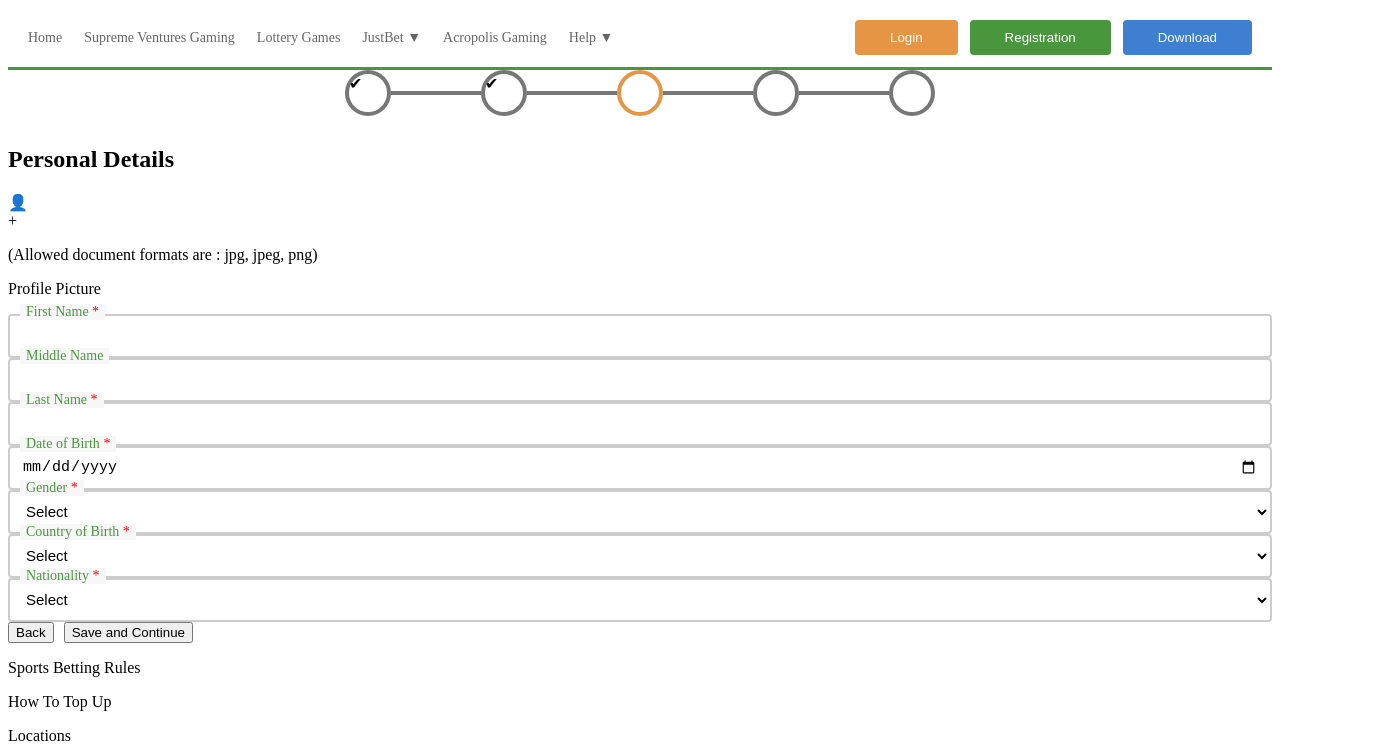
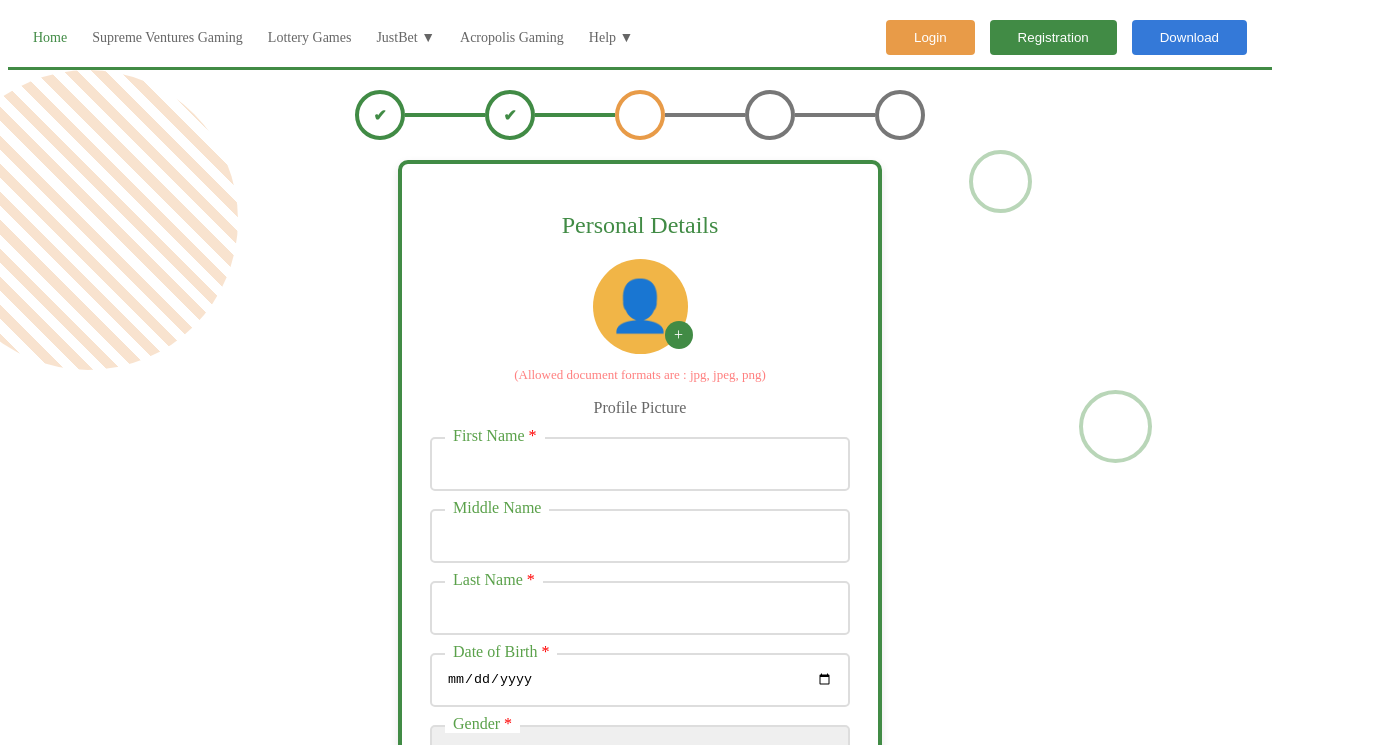
Before and after one commit to mohityadav72065/Gaming-website-using-angular, an Angular app: page /personal in a window 1280 px wide. Shown: the top 745 px of the page, 1392 px wide, since content can reach past the window. Built offline with nearby package versions, Linux system fonts and the light colour scheme.

Commit message:
fixed personal page css mismatch issue

```diff
--- a/src/app/pages/personal/personal.css
+++ b/src/app/pages/personal/personal.css
@@ -5,22 +5,21 @@ body{
     overflow-x:hidden;
   }
 
-/* NAVBAR */
   nav{
     display:flex;
     justify-content:space-between;
     align-items:center;
-  padding:12px 20px;
     background:white;
-  border-bottom:3px solid #4a963f;
+    padding:12px 25px;
+    border-bottom:3px solid #418b45;
   }
 
   nav ul{
     display:flex;
-  gap:22px;
     list-style:none;
+    gap:25px;
+    margin:0;
     padding:0;
-  margin:0;
   }
 
   nav ul li{
@@ -30,238 +29,265 @@ nav ul li{
 
   nav ul li a{
     text-decoration:none;
-  color:#666;
-}
-
-nav ul li a:hover{
-  color:#4a963f;
+    color:#418b45;
   }
 
   .btns{
     display:flex;
-  gap:12px;
+    gap:15px;
   }
 
   .btns button{
     border:none;
-  padding:10px 35px;
+    padding:10px 28px;
+    border-radius:4px;
     color:white;
-  border-radius:4px;
-  cursor:pointer;
   }
 
   .login-btn{
-  background:#e69545;
+    background:#e89b48;
   }
 
   .register-btn{
-  background:#4a963f;
+    background:#418b45;
   }
 
   .download-btn{
-  background:#3f7fd1;
+    background:#3479d8;
   }
 
-/* SECTION */
-.register-section{
+  .personal-section{
+    min-height:100vh;
     position:relative;
-  min-height:100vh;
-  display:flex;
-  justify-content:center;
-  align-items:flex-start;
-  padding-top:30px;
-  overflow:hidden;
+    padding:20px 0 50px;
   }
 
-/* LEFT BIG CIRCLE */
-.big-circle{
+  .circle-left{
     position:absolute;
-  width:400px;
-  height:400px;
+    width:300px;
+    height:300px;
     border-radius:50%;
-  left:-120px;
-  top:20px;
+    top:0;
+    left:-70px;
     background:repeating-linear-gradient(
       45deg,
-    #efc99d,
-    #efc99d 10px,
+      #f2c79f,
+      #f2c79f 10px,
       transparent 10px,
       transparent 20px
     );
-  opacity:0.7;
+    opacity:0.5;
   }
 
-/* CONTAINER */
-.register-container{
-  width:100%;
-  max-width:760px;
-  text-align:center;
+  .circle-top-right,
+  .circle-right{
+    position:absolute;
+    border:4px solid #b9d6b8;
+    border-radius:50%;
+  }
+
+  .circle-top-right{
+    width:55px;
+    height:55px;
+    top:80px;
+    right:240px;
+  }
+
+  .circle-right{
+    width:65px;
+    height:65px;
+    top:320px;
+    right:120px;
+  }
+
+  .circle-bottom-left{
+    position:absolute;
+    width:280px;
+    height:280px;
+    border-radius:50%;
+    border:3px solid #dcead8;
+    bottom:40px;
+    left:-80px;
+  }
+
+  .circle-bottom-right{
+    position:absolute;
+    width:320px;
+    height:320px;
+    border-radius:50%;
+    border:3px solid #dcead8;
+    bottom:0;
+    right:-120px;
+  }
+
+  .personal-content{
+    display:flex;
+    flex-direction:column;
+    align-items:center;
     position:relative;
     z-index:2;
   }
 
-/* TITLE */
-.register-container h1{
-  color:#4a963f;
-  font-size:28px;
-  font-weight:500;
+  .steps{
+    display:flex;
+    align-items:center;
     margin-bottom:20px;
   }
 
-/* STEPS */
-.steps{
-  display:flex;
-  align-items:center;
-  justify-content:center;
-  margin-bottom:30px;
-}
-
   .step{
-  width:38px;
-  height:38px;
+    width:42px;
+    height:42px;
+    border-radius:50%;
     border:4px solid #777;
-  border-radius:50%;
-  background:white;
+    background:#fff;
   }
 
   .step.active{
-  border-color:#e69545;
+    border:4px solid #e89b48;
+  }
+
+  .step.done{
+    border:4px solid #418b45;
+    display:flex;
+    justify-content:center;
+    align-items:center;
+    color:#418b45;
+    font-weight:bold;
   }
 
   .line{
-  width:90px;
+    width:80px;
     height:4px;
     background:#777;
   }
 
-/* CARD */
-.register-card{
-  width:100%;
-  max-width:430px;
-  margin:auto;
-  background:#f7f7f7;
-  border:4px solid #4a963f;
-  border-radius:8px;
-  padding:30px;
-  box-shadow:0 4px 10px rgba(0,0,0,0.2);
+  .active-line{
+    background:#418b45;
   }
 
-/* CARD TITLE */
-.register-card h2{
-  color:#4a963f;
-  font-weight:500;
-  margin-top:0;
-  margin-bottom:10px;
+  .personal-box{
+    width:420px;
+    background:#fff;
+    border:4px solid #418b45;
+    border-radius:10px;
+    padding:28px;
+    box-shadow:0 4px 10px rgba(0,0,0,0.1);
   }
 
-.subtext{
-  color:#e69545;
-  margin-bottom:25px;
+  .personal-box h2{
+    text-align:center;
+    color:#418b45;
+    font-weight:400;
   }
 
-/* ROW */
-.row{
+  .profile-circle{
+    width:95px;
+    height:95px;
+    border-radius:50%;
+    background:#f1b547;
+    margin:20px auto 10px;
+    position:relative;
     display:flex;
-  gap:12px;
+    justify-content:center;
+    align-items:center;
   }
 
-/* INPUT GROUP */
-.input-group{
-  flex:1;
-  position:relative;
+  .profile-icon{
+    font-size:50px;
+    color:white;
   }
 
-/* LABEL */
+  .plus{
+    position:absolute;
+    right:-5px;
+    bottom:5px;
+    width:28px;
+    height:28px;
+    border-radius:50%;
+    background:#418b45;
+    color:white;
+    display:flex;
+    justify-content:center;
+    align-items:center;
+  }
+
+  .upload-text{
+    text-align:center;
+    color:#ff7f7f;
+    font-size:13px;
+  }
+
+  .profile-text{
+    text-align:center;
+    color:#666;
+    margin-bottom:20px;
+  }
+
+  .input-group{
+    position:relative;
+    margin-bottom:18px;
+  }
+
   .input-group label{
     position:absolute;
     top:-10px;
-  left:12px;
-  background:#f7f7f7;
-  padding:0 6px;
-  font-size:14px;
-  color:#4a963f;
+    left:15px;
+    background:#fff;
+    padding:0 8px;
+    color:#5aa14a;
   }
 
   .input-group span{
     color:red;
   }
 
-/* INPUT */
   .input-group input,
   .input-group select{
     width:100%;
-  height:44px;
-  border:2px solid #ccc;
-  border-radius:4px;
-  padding:0 12px;
+    height:54px;
+    border:2px solid #ddd;
+    border-radius:5px;
+    padding:0 15px;
     box-sizing:border-box;
-  font-size:15px;
-  background:white;
   }
 
-/* INFO */
-.info{
-  margin:25px 0;
-  color:#777;
-  font-size:14px;
-}
-
-/* BUTTON ROW */
   .btn-row{
     display:flex;
     gap:10px;
+    margin-top:20px;
   }
 
-/* BUTTONS */
-.cancel-btn,
-.send-btn{
+  .back-btn,
+  .continue-btn{
     flex:1;
-  height:42px;
+    height:48px;
     border:none;
     border-radius:4px;
     color:white;
-  font-size:15px;
-  cursor:pointer;
   }
 
-.cancel-btn{
-  background:#6f6f6f;
+  .back-btn{
+    background:#777;
   }
 
-.send-btn{
-  background:#4a963f;
+  .continue-btn{
+    background:#4fa340;
   }
 
-/* MOBILE */
-@media(max-width:700px){
-
-  .row{
-    flex-direction:column;
+  .footer{
+    display:flex;
+    justify-content:space-between;
+    padding:40px 60px;
+    background:#efefef;
+    color:#666;
   }
 
-  nav{
-    flex-direction:column;
-    gap:15px;
+  .footer-left,
+  .footer-right{
+    width:25%;
   }
 
-  nav ul{
-    flex-wrap:wrap;
-    justify-content:center;
+  .footer-center{
+    width:45%;
+    text-align:center;
   }
-
-  .btns{
-    flex-wrap:wrap;
-    justify-content:center;
-  }
-
-  .line{
-    width:40px;
-  }
-
-}
-.error-msg{
-  display:none;
-  color:red;
-  font-size:14px;
-  margin-top:5px;
-}
```
Lines whose indentation alone changed are shown as unchanged.
